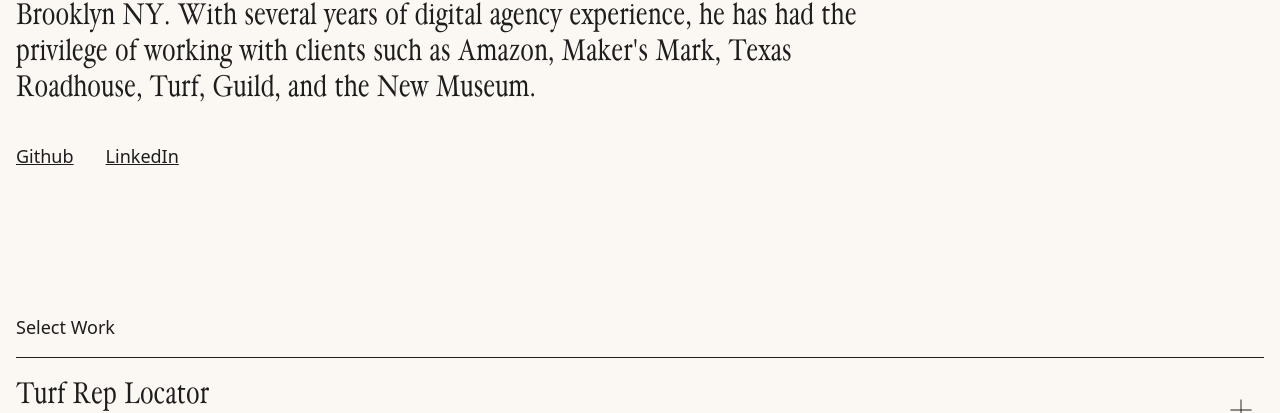
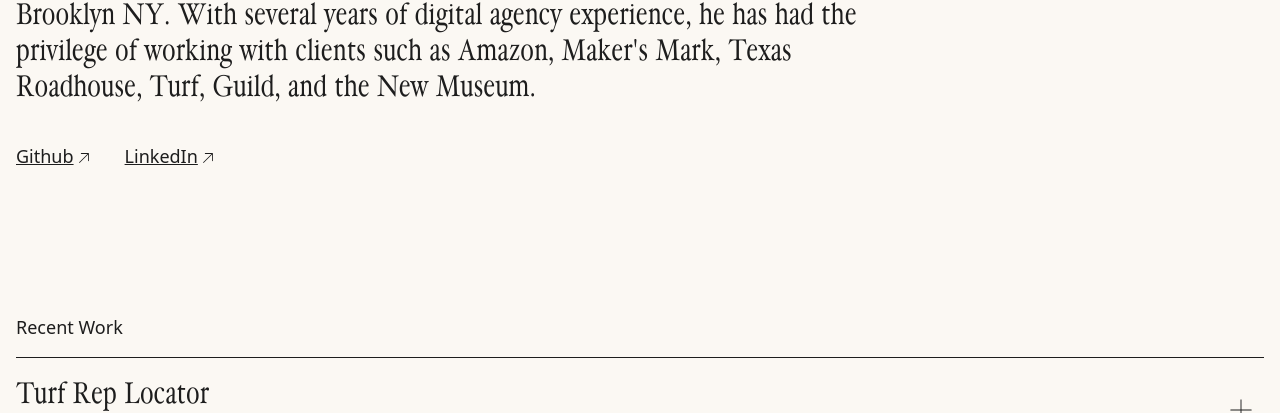
Before and after one commit to DavidSwanberg/davidswanberg, a Next.js app: page / in a window 1280 px wide. Shown: the part 865-1278 px from the top of the page. Built offline with nearby package versions, Linux system fonts and the light colour scheme.

Commit message:
copy updates

```diff
--- a/src/components/accordion-link.js
+++ b/src/components/accordion-link.js
@@ -4,7 +4,7 @@
   return (
     <a href={href} target="_blank" className="font-sans relative underline h-fit flex items-center mb-4">
       {children}
-      <PiArrowUpRightLight className="inline-block ml-1" />
+      <PiArrowUpRightLight className="inline-block ml-[1px]" />
     </a>
   );
 };
--- a/src/pages/index.js
+++ b/src/pages/index.js
@@ -7,6 +7,7 @@
 import Link from "../components/link";
 import NavLink from "../components/navlink";
 import Cta from "../components/cta";
+import { PiArrowUpRightLight } from "react-icons/pi";
 
 gsap.registerPlugin(ScrollTrigger);
 
@@ -68,15 +69,15 @@
           <div id="about" className="pb-24 lg:pt-6 lg:pb-36  max-w-[1400px] mx-auto scroll-mt-[88px]">
             <div className="text-xl lg:text-3xl max-w-[900px]">David currently works as Creative Technologist at Athletics, a brand studio in Brooklyn NY. With several years of digital agency experience, he has had the privilege of working with clients such as Amazon, Maker&apos;s Mark, Texas Roadhouse, Turf, Guild, and the New Museum.</div>
             <div className="pt-10 flex gap-8">
-              <Link href="https://github.com/davidswanberg" hoverImg="/mac2.jpg" >Github</Link>
-              <Link href="https://www.linkedin.com/in/david-swanberg/" hoverImg="https://i.giphy.com/media/v1.Y2lkPTc5MGI3NjExaDk2dnA3Zzg3MGt0bW80d3hnanVnbWUxNTExaDNmbHh6N2wyNHBsMyZlcD12MV9pbnRlcm5hbF9naWZfYnlfaWQmY3Q9Zw/pHb82xtBPfqEg/giphy.gif">LinkedIn</Link>
+              <Link href="https://github.com/davidswanberg" hoverImg="/mac2.jpg" >Github<PiArrowUpRightLight className="inline-block ml-[1px]" /></Link>
+              <Link href="https://www.linkedin.com/in/david-swanberg/" hoverImg="https://i.giphy.com/media/v1.Y2lkPTc5MGI3NjExaDk2dnA3Zzg3MGt0bW80d3hnanVnbWUxNTExaDNmbHh6N2wyNHBsMyZlcD12MV9pbnRlcm5hbF9naWZfYnlfaWQmY3Q9Zw/pHb82xtBPfqEg/giphy.gif">LinkedIn<PiArrowUpRightLight className="inline-block ml-[1px]" /></Link>
             </div>
           </div>
           </FadeIn>
         </div>
         <div ref={ref}>
           <div id="work" className="max-w-[1400px] min-h-[50vh] mx-auto pb-36 scroll-mt-[144px]">
-            <h3 className="pb-4 font-sans">Select Work</h3>
+            <h3 className="pb-4 font-sans">Recent Work</h3>
             <Accordion />
           </div>
           <div id="contact" className="max-w-[1400px] h-[50vh] mx-auto pb-36">
```
